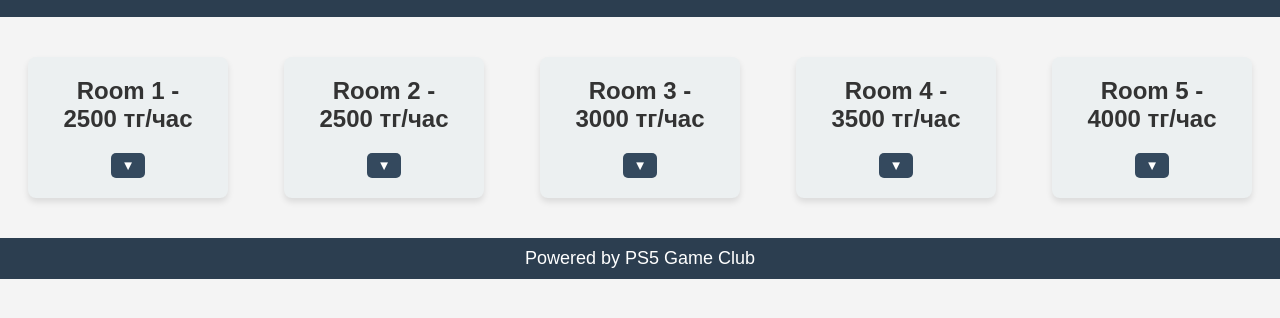
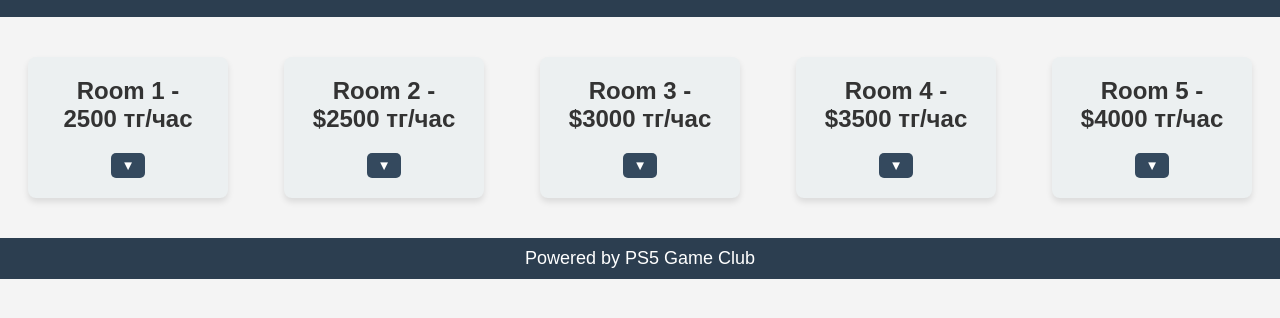
Before and after one commit to akyl007/igroteka, a plain HTML site: page index.html in a window 1280 px wide. Shown: the part 86-404 px from the top of the page. Drawn offline with Linux system fonts and the light colour scheme.

Commit message:
Update index.html

```diff
--- a/index.html
+++ b/index.html
@@ -1,4 +1,3 @@
-
 <!DOCTYPE html>
 <html lang="en">
 <head>
@@ -20,22 +19,22 @@
             <div class="time-slots" id="room1-slots" style="display: none;"></div>
         </div>
         <div class="room" id="room2">
-            <h2>Room 2 - <span id="room2-price">2500 тг</span>/час</h2>
+            <h2>Room 2 - $<span id="room2-price">2500 тг</span>/час</h2>
             <button class="toggle-slots">▼</button>
             <div class="time-slots" id="room2-slots" style="display: none;"></div>
         </div>
         <div class="room" id="room3">
-            <h2>Room 3 - <span id="room3-price">3000 тг</span>/час</h2>
+            <h2>Room 3 - $<span id="room3-price">3000 тг</span>/час</h2>
             <button class="toggle-slots">▼</button>
             <div class="time-slots" id="room3-slots" style="display: none;"></div>
         </div>
         <div class="room" id="room4">
-            <h2>Room 4 - <span id="room4-price">3500 тг</span>/час</h2>
+            <h2>Room 4 - $<span id="room4-price">3500 тг</span>/час</h2>
             <button class="toggle-slots">▼</button>
             <div class="time-slots" id="room4-slots" style="display: none;"></div>
         </div>
         <div class="room" id="room5">
-            <h2>Room 5 - <span id="room5-price">4000 тг</span>/час</h2>
+            <h2>Room 5 - $<span id="room5-price">4000 тг</span>/час</h2>
             <button class="toggle-slots">▼</button>
             <div class="time-slots" id="room5-slots" style="display: none;"></div>
         </div>
```
